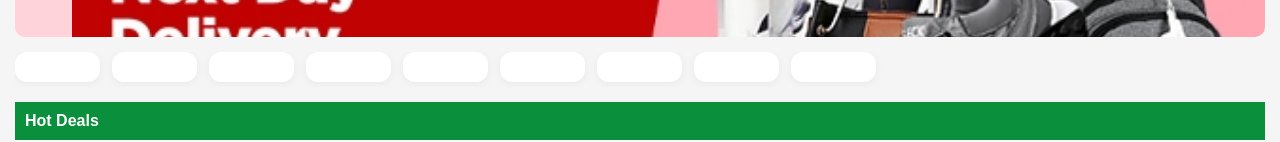
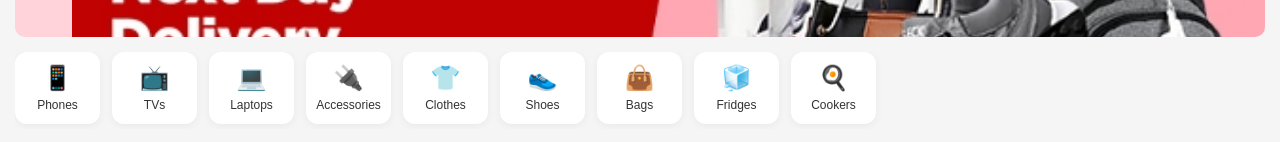
Before and after one commit to protichenoch1/siconex1, a Next.js app: page / in a window 1280 px wide. Shown: the part 257-399 px from the top of the page. Built offline with nearby package versions, Linux system fonts and the light colour scheme.

Commit message:
Refactor categories to use objects with icons

```diff
--- a/data/products.js
+++ b/data/products.js
@@ -1,13 +1,13 @@
 export const categories = [
-  "phones",
-  "tv",
-  "laptops",
-  "accessories",
-  "clothes",
-  "shoes",
-  "bags",
-  "fridges",
-  "cookers"
+  { id: "phones", name: "Phones", icon: "📱" },
+  { id: "tv", name: "TVs", icon: "📺" },
+  { id: "laptops", name: "Laptops", icon: "💻" },
+  { id: "accessories", name: "Accessories", icon: "🔌" },
+  { id: "clothes", name: "Clothes", icon: "👕" },
+  { id: "shoes", name: "Shoes", icon: "👟" },
+  { id: "bags", name: "Bags", icon: "👜" },
+  { id: "fridges", name: "Fridges", icon: "🧊" },
+  { id: "cookers", name: "Cookers", icon: "🍳" }
 ];
 
 export const products = [
```
